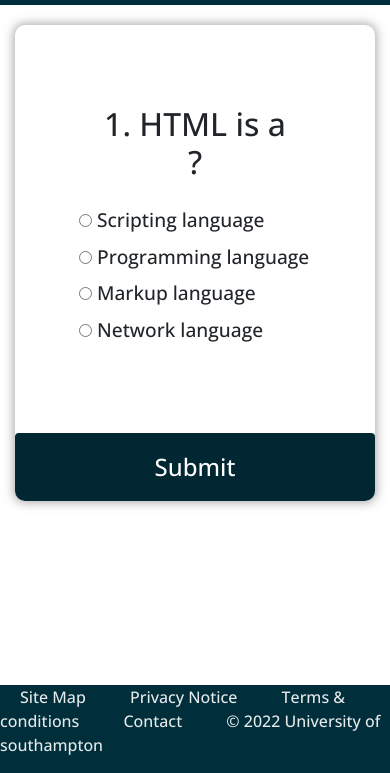
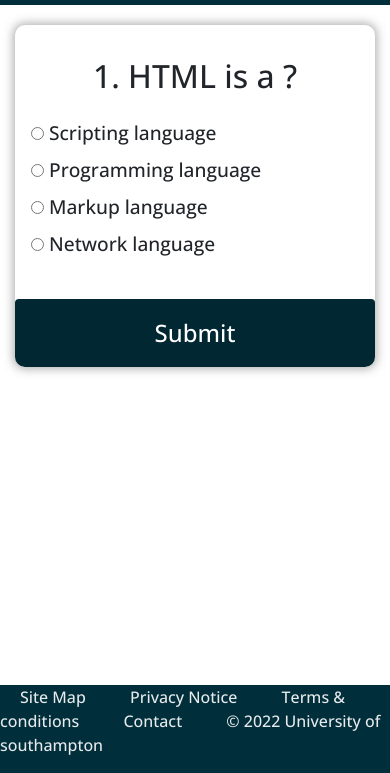
Before and after one commit to bhankymyk/Quiz-app-, a plain HTML site: page index.html in a window 390 px wide. Shown: the part 71-844 px from the top of the page. Drawn offline with nearby package versions, Linux system fonts and the light colour scheme.

Commit message:
media screen for mobile phone fixed

```diff
--- a/style.css
+++ b/style.css
@@ -93,3 +93,8 @@ ul li label {
     bottom: 0;
     width: 100%;
 }
+@media screen and (min-width: 375px) {
+    .quiz-header {
+        padding : 1rem;
+    }
+}
```
